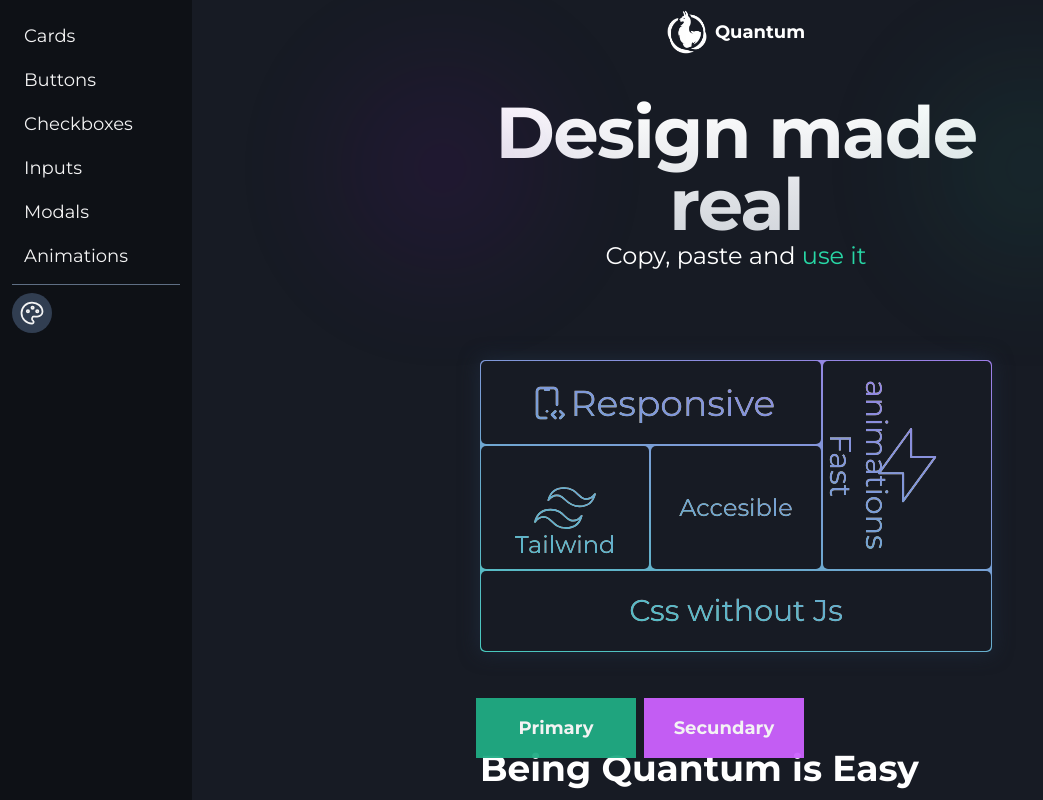
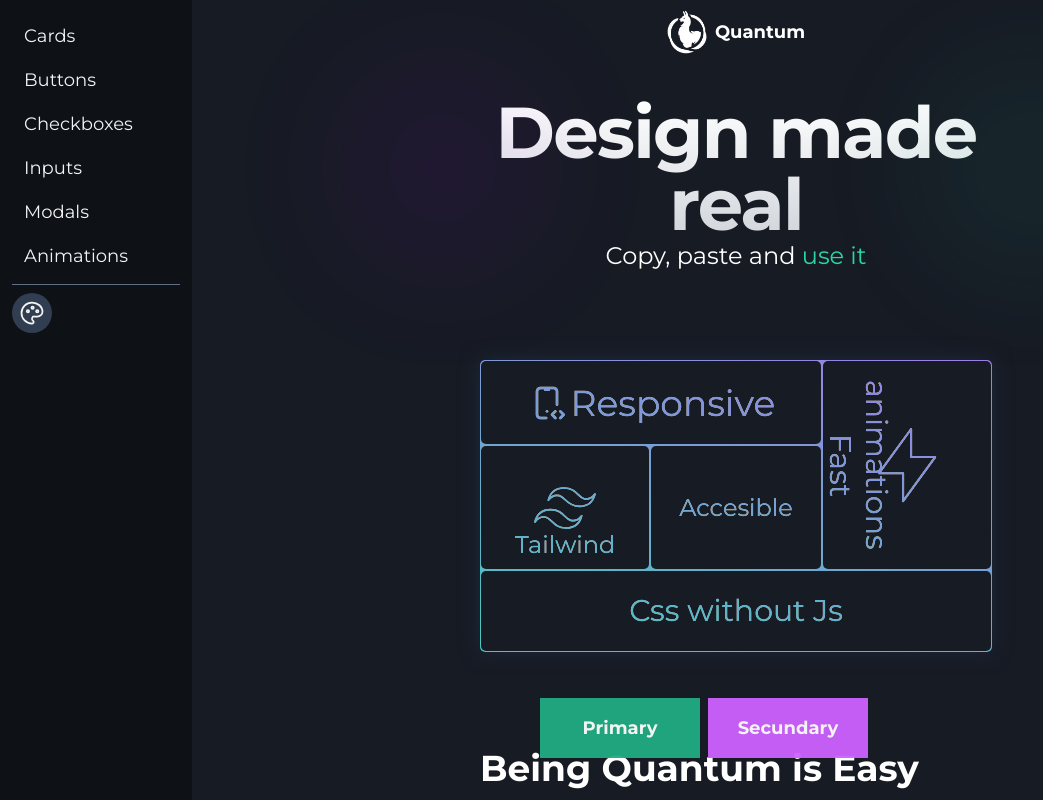
Before and after one commit to pa-ku/quantum_ui, a React (Vite) app: page / in a window 1280 px wide. Both pictures are taken after a click on the checkbox 32 px from the left and 313 px from the top of the page. Shown: the top 800 px of the page, without its empty margins (0-1043 px from the left). Built offline with nearby package versions, Linux system fonts and the light colour scheme; the HTML template or start-up script is replaced by a standard one.

Commit message:
colorhandler moved to the center of the screen

```diff
--- a/src/components/SideBar.tsx
+++ b/src/components/SideBar.tsx
@@ -29,7 +29,7 @@ export default function SideBar() {
         ></NavIconButton>
 
         {showCustom && (
-          <footer className="fixed bottom-0 left-0 right-0 z-10 flex h-36 w-full items-center justify-center gap-2">
+          <footer className="fixed bottom-0 left-0 right-0 z-10 flex h-36 w-full items-center justify-center gap-2 lg:pl-32">
             <ColorHandler onChange={(e) => changePrimary(e)} value={primary}>
               Primary
             </ColorHandler>
```
Also changed, not shown: src/components/ui/ColorHandler.tsx (+7 -7 lines).
